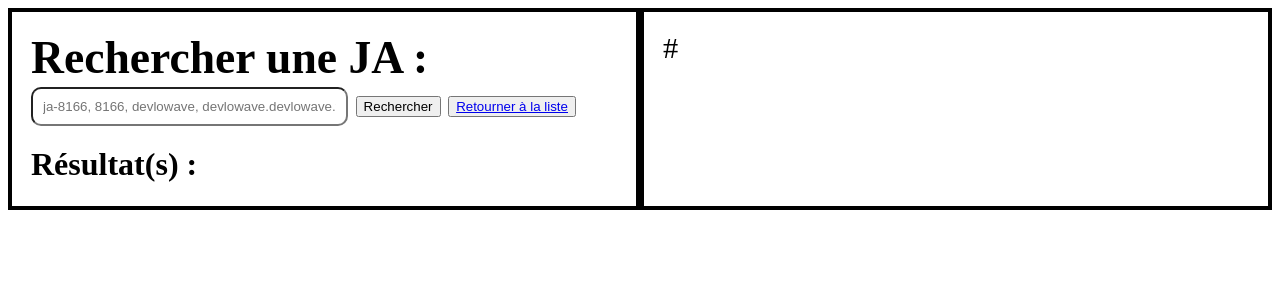
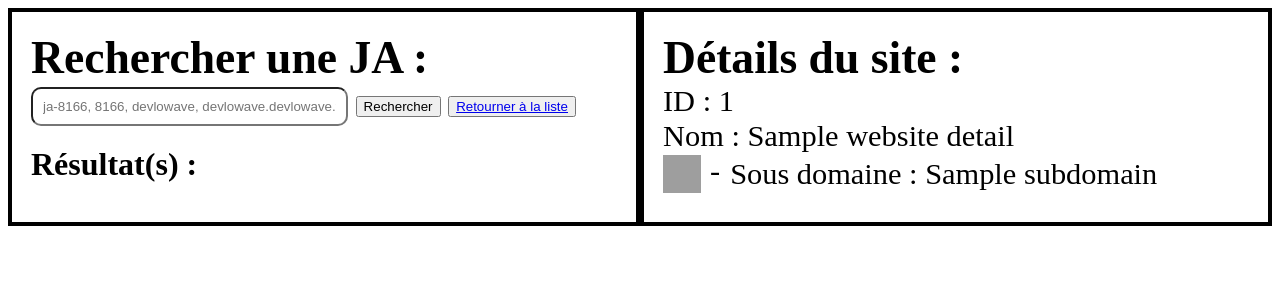
Before and after one commit to Devlowave-Org/devloweb, a Flask app: template templates/admin_space/panel.html in a window 1280 px wide. Shown: the top 300 px of the page. Run offline with Flask 3, Linux system fonts and the light colour scheme; the template is opened without the code that fills it: most values are stand-ins (such as "Sample title", 1, 10 or a date in 2020); parts of the project's set-up code (start-up, migrations or seed data) failed here and were passed over; grey boxes are pictures that could not be loaded.

Commit message:
added accept and reject buttons if the website needs a review

```diff
--- a/static/admin_space/css/panel.css
+++ b/static/admin_space/css/panel.css
@@ -43,7 +43,6 @@ body {
     margin-right: 100px;
     padding-top:5px;
     padding-bottom:5px;
-    border: solid 1px black;
 }
 
 #ja_selector:hover {
@@ -67,24 +66,19 @@ body {
     padding-right: 9px;
 }
 
-
-/* Increase the size of icons */
-#status_indicator_svg {
-    width: 38px; /* Scale up icon */
-    height: 38px;
-}
-
-.svg_dash_and_result {
+.svg_dash_and_result, .ja_website_subdomain_and_status {
     display: flex;
     align-items: center;
     margin-bottom: 9px; /* Increase margin for spacing */
 }
 
-#status_indicator_svg {
+#status_indicator_svg, #website_details_status_indicator_svg {
+    width: 38px; /* Scale up icon */
+    height: 38px;
     margin-right: 9px; /* Increase space between icon and text */
 }
 
-#searchbar_title{
+#searchbar_title, #details_area_title{
     margin-top: 0px;
     margin-bottom: 0px;
 }
--- a/templates/admin_space/panel.html
+++ b/templates/admin_space/panel.html
@@ -27,7 +27,7 @@
                     {% else %}
                     {# If there's an actual result #}
                     {% for key, result in search_results["results"].items() %}
-                            <form action="/admin_space/panel" method="post">
+                            <form action="/admin_space/panel" method="get">
                                 <div class="search_result_content">
                                     <input type="hidden" name="ja_selector_id" value="{{ result["id"] }}">
                                     <div class="svg_dash_and_result">
@@ -55,8 +55,33 @@
             </div>
         </div>
         <div class="website_details">
+            <h2 id="details_area_title">Détails du site :</h2>
             {% if website_details %}
-                {{ website_details }}
+                <div class="ja_id_and_name">
+                    ID : {{ website_details["id"] }} <br>
+                    Nom : {{ website_details["name"] }} <br>
+                </div>
+                <div class="ja_website_subdomain_and_status">
+                        <img src="/static/admin_space/images/status_{{ website_details["status"] }}_indicator.svg" alt="status{{ website_details["status"] }}" id="website_details_status_indicator_svg">
+                        <div id="result_dash">-</div>
+                        Sous domaine : {{ website_details["subdomain"] }}
+                </div>
+                {% if website_details["status"] == 2 %}
+                    Cette Ja a demandé une review, lien : "{{ website_details["preview_link"] }}"
+                    <form class="website_demand_acceptor" action="/admin_space/panel?searchbar={{ website_details["id"] }}" method="post">
+                        {% if website_details["host_demand"] == False %}
+                            <br>Raison :<br>
+                            <textarea name="reject_message" placeholder="Le texte entré ici sera envoyé par mail à cette JA"></textarea><br>
+                            <input type="submit" name="reject_button" value="Rejeter">
+                        {% else %}
+                            <input type="submit" name="accept_button" value="Accepter">
+                            <input type="submit" name="reject_button" value="Rejeter">
+                        {% endif %}
+
+                    </form>
+                {% endif %}
+            {% else %}
+                <p>Pas de JA selectionnée</p>
             {% endif %}
         </div>
     </div>
```
Also changed, not shown: App/admin_space/admin_panel.py (+6 -4 lines), App/admin_space/details_area.py (+24 -4 lines).
